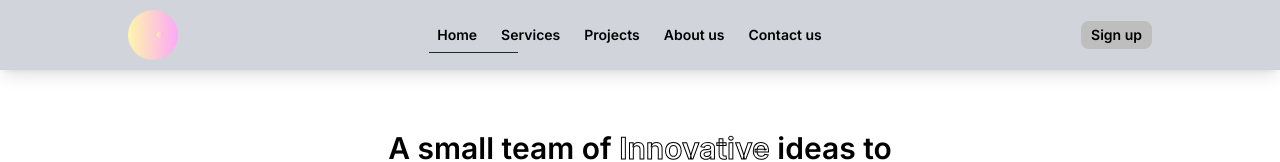
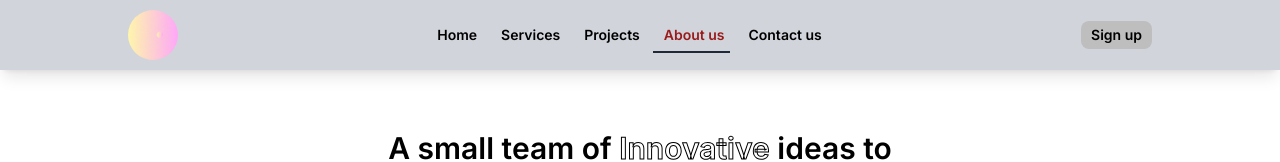
Before and after one commit to Krisna07/Digithink, a Next.js app: page /about in a window 1280 px wide. Shown: the top 162 px of the page. Built offline with nearby package versions, Linux system fonts and the light colour scheme.

Commit message:
nav index

```diff
--- a/src/app/Components/Navbar/Navbar.tsx
+++ b/src/app/Components/Navbar/Navbar.tsx
@@ -4,12 +4,13 @@ import Image from "next/image";
 import React, { useEffect, useRef, useState } from "react";
 import Button from "../Button";
 import Link from "next/link";
+import { useRouter, usePathname } from "next/navigation";
 
 interface Navtypes {
   navItems: [
     {
       navItems: String;
-    }
+    },
   ];
 }
 
@@ -38,28 +39,41 @@ const Navbar = () => {
   ];
 
   const [isopen, setopen] = useState<boolean>();
-
-  const menuRefs = [...Array(navItems.length).fill(useRef(null))];
-
+  const menuRefs = navItems.map(() => useRef(null));
   const setWidth = (ref: any) => {
     return ref.current ? ref.current.getBoundingClientRect().width + "px" : "0";
   };
 
   const [btmbdr, setBtmbdr] = useState(0);
+  const [path, setPath] = useState<string>("./");
+  const [active, setActive] = useState<number>();
 
   const [barW, setBarW] = useState(setWidth(menuRefs[0]));
 
   const handleOptionClick = (index: number) => {
     const width = setWidth(menuRefs[index]);
 
-    const position = menuRefs[index].current.offsetLeft;
+    const position = menuRefs[index] ? menuRefs[index].current.offsetLeft : 0;
     setBarW(width);
     setBtmbdr(position);
   };
+  const router = usePathname();
 
   useEffect(() => {
-    setBarW(setWidth(menuRefs[0]));
-  }, []);
+    const currentPath = `.${router}`;
+    setPath(currentPath);
+    const thisNav = navItems.find((item) => item.link === currentPath);
+    const activeIndex = thisNav ? navItems.indexOf(thisNav) : -1;
+    setActive(activeIndex);
+    setBarW(setWidth(menuRefs[activeIndex]));
+    const position = menuRefs[activeIndex].current.offsetLeft;
+    setBtmbdr(position);
+  }, [handleOptionClick]);
+
+  useEffect(() => {});
+  // useEffect(() => {
+  //   console.log(active);
+  // }, [active]);
 
   return (
     <div className="w-full text-black fixed z-[90] bg-gray-300  shadow-lg px-4 py-[10px] bg-secondary-Btn grid place-items-center">
@@ -76,20 +90,23 @@ const Navbar = () => {
         </div>
         <div className="flex w-fit text-black gap-2 relative">
           {navItems.map((menu) => (
-            <div
-              key={menu.navTitle}
-              onClick={() => handleOptionClick(navItems.indexOf(menu))}
-              ref={menuRefs[navItems.indexOf(menu)]}
-              className="p-2 hover:text-gray-500 cursor-default text-sm font-semibold "
-            >
-              <Link href={menu.link}> {menu.navTitle}</Link>
-            </div>
+            <Link href={menu.link}>
+              {" "}
+              <div
+                key={menu.navTitle}
+                onClick={() => handleOptionClick(navItems.indexOf(menu))}
+                ref={menuRefs[navItems.indexOf(menu)]}
+                className={`p-2 hover:text-gray-500 cursor-default text-sm font-semibold  ${
+                  navItems.indexOf(menu) == active ? "text-red-800" : ""
+                } `}>
+                {menu.navTitle}
+              </div>
+            </Link>
           ))}
 
           <div
-            style={{ width: `${barW}`, left: `${btmbdr}` }}
-            className=" h-[1px] absolute bottom-0 bg-gray-800 "
-          ></div>
+            style={{ width: `${barW}`, left: `${btmbdr}px` }}
+            className={`h-[2px] absolute bottom-0 bg-gray-800  `}></div>
         </div>
         <div>
           <Button
@@ -112,29 +129,40 @@ const Navbar = () => {
               alt="Picture of the logo"
             />
           </div>
-          <div className="w-fit" onClick={() => setopen(!isopen)}>
+          <div
+            className="w-fit"
+            onClick={() => setopen(!isopen)}>
             {!isopen ? (
-              <Menu color="black" size={"40px"} />
+              <Menu
+                color="black"
+                size={"40px"}
+              />
             ) : (
-              <X color="black" size={"40px"} />
+              <X
+                color="black"
+                size={"40px"}
+              />
             )}
           </div>
         </div>
         <div
           className={`w-full gap-2 overflow-hidden ${
             isopen ? "grid" : "hidden"
-          }`}
-        >
+          }`}>
           {navItems.map((menu) => (
             <div
               key={menu.navTitle}
               className="w-full p-2 hover:text-background-color hover:bg-accent-color cursor-default font-semibold"
-              onClick={() => (isopen ? setopen(!isopen) : "")}
-            >
+              onClick={() => (isopen ? setopen(!isopen) : "")}>
               <Link href={menu.link}> {menu.navTitle}</Link>
             </div>
           ))}
-          <Button label="Signin" variant={"default"} size="sm" className={""} />
+          <Button
+            label="Signin"
+            variant={"default"}
+            size="sm"
+            className={""}
+          />
         </div>
       </div>
     </div>
--- a/src/app/about/teams.tsx
+++ b/src/app/about/teams.tsx
@@ -9,14 +9,14 @@ const Teams = () => {
     return item.current ? item.current.getBoundingClientRect().left : 0;
   };
   const [left, setLeft] = useState(`${getLeft(leftRef)}px`);
-  console.log(left);
+
   async function handleResize() {
     setLeft(await getLeft(leftRef));
   }
   useEffect(() => {
     return setLeft(getLeft(leftRef));
   }, []);
-  console.log(left);
+
   return (
     <div className="w-full  py-8 grid place-items-center overflow-hidden">
       <div
```
